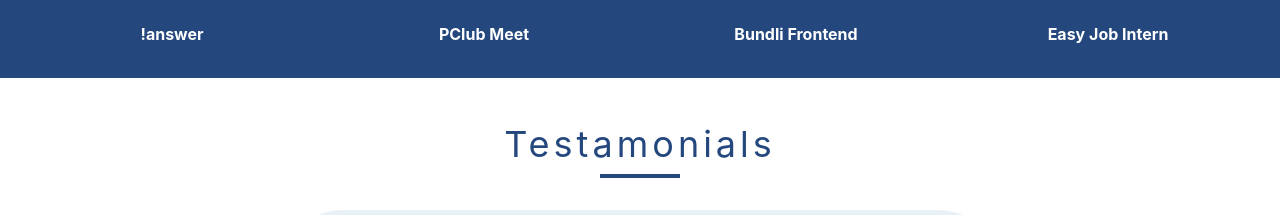
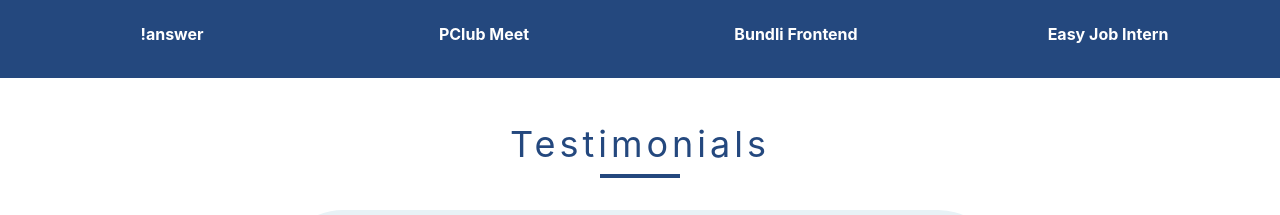
Before and after one commit to hrik2001/psoc2022-landing, a Next.js app: page / in a window 1280 px wide. Shown: the part 1781-1996 px from the top of the page. Built offline with nearby package versions, Linux system fonts and the light colour scheme.

Commit message:
testimonials

```diff
--- a/components/ProjectSection.tsx
+++ b/components/ProjectSection.tsx
@@ -9,9 +9,7 @@ const isLetter = (c: String) => {
 const returnInitials = (name: String) => {
   let initials = "";
   let splitArray = name.split(" ");
-  console.log(splitArray.length);
   if (splitArray.length > 1) {
-    console.log("working", initials);
     let i = splitArray.length;
     for (let i = 0; i < splitArray.length; i++) {
       initials += splitArray[i][0];
@@ -19,7 +17,6 @@ const returnInitials = (name: String) => {
   } else {
     let i = 0;
     for (let i = 0; i < 2; i++) {
-      console.log(initials);
       initials += splitArray[0][i];
     }
   }
--- a/components/TestamonialSection.tsx
+++ b/components/TestamonialSection.tsx
@@ -8,7 +8,7 @@ const TestamonialSection = () => {
   return (
     <section className={style.TestamonialSection}>
       <div className={style.sectionTitle}>
-        <h2>Testamonials</h2>
+        <h2>Testimonials</h2>
         <div className={style.underline}></div>
       </div>
       <div className={style.testamonialContainer}>
```
